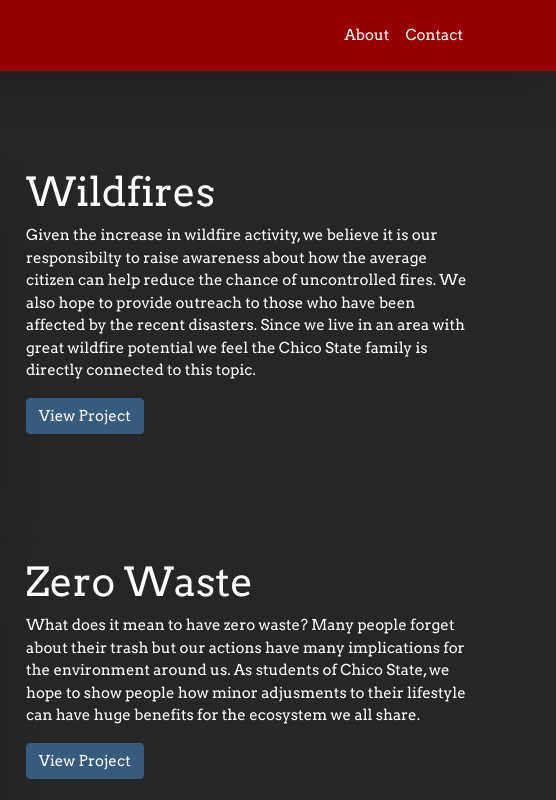
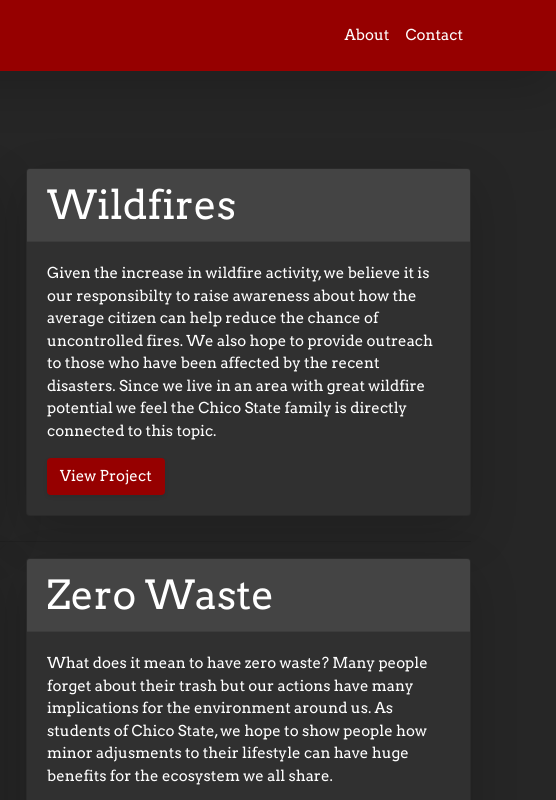
Before and after one commit to gesparza3/cause-website, a website: page projects.html in a window 1280 px wide. Shown: the top 800 px of the page, 724-1280 px from the left. Drawn offline with Linux system fonts and the light colour scheme.

Commit message:
Restyled cards on home page and added cards to projects page

```diff
--- a/projects.html
+++ b/projects.html
@@ -62,28 +62,36 @@
           </a>
         </div>
         <div class="col-md-5">
-          <h2>Wildfires</h2>
+          <div class="shadow-lg card">
+            <h2 class="card-header">Wildfires</h2>
+            <div class="card-body">
               <p>Given the increase in wildfire activity, we believe it is our responsibilty to raise awareness about how the average citizen can help reduce the chance of uncontrolled fires. We also hope to provide outreach to those who have been affected by the recent disasters. Since we live in an area with great wildfire potential we feel the Chico State family is directly connected to this topic.</p>
-          <a class="btn btn-primary" href="wildfires.html">View Project
+              <a class="shadow-sm btn bg-primary" href="wildfires.html">View Project
                 <span class="glyphicon glyphicon-chevron-right"></span>
               </a>
+            </div>
+          </div>
         </div>
       </div>
       <!-- /.row -->
       <hr>
       <!-- Project Two -->
-      <div class="row">
+      <div class="row pb-5">
         <div class="col-md-7">
           <a href="#">
             <img class="shadow-lg img-fluid rounded mb-3 mb-md-0" src="img/zero_waste.jpg" alt="">
           </a>
         </div>
         <div class="col-md-5">
-          <h2>Zero Waste</h2>
+          <div class="shadow-lg card">
+            <h2 class="card-header">Zero Waste</h2>
+            <div class="card-body">
               <p>What does it mean to have zero waste? Many people forget about their trash but our actions have many implications for the environment around us. As students of Chico State, we hope to show people how minor adjusments to their lifestyle can have huge benefits for the ecosystem we all share.</p>
-          <a class="btn btn-primary" href="zero_waste.html">View Project
+              <a class="shadow-sm btn bg-primary" href="zero_waste.html">View Project
                 <span class="glyphicon glyphicon-chevron-right"></span>
               </a>
+            </div>
+          </div>
         </div>
       </div>
       <!-- /.row -->
```
Also changed, not shown: index.html (+2 -4 lines). Lines whose indentation alone changed are shown as unchanged.
